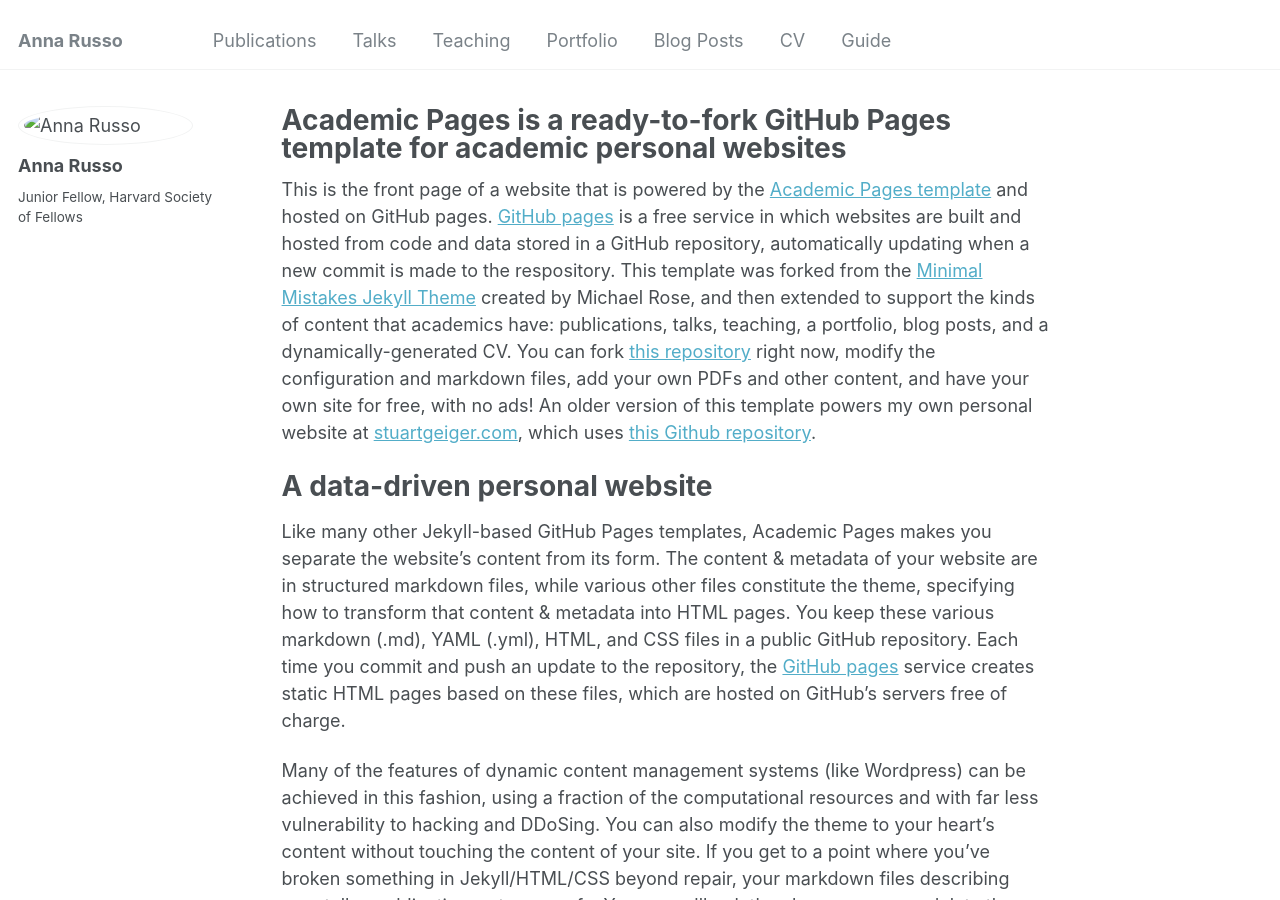
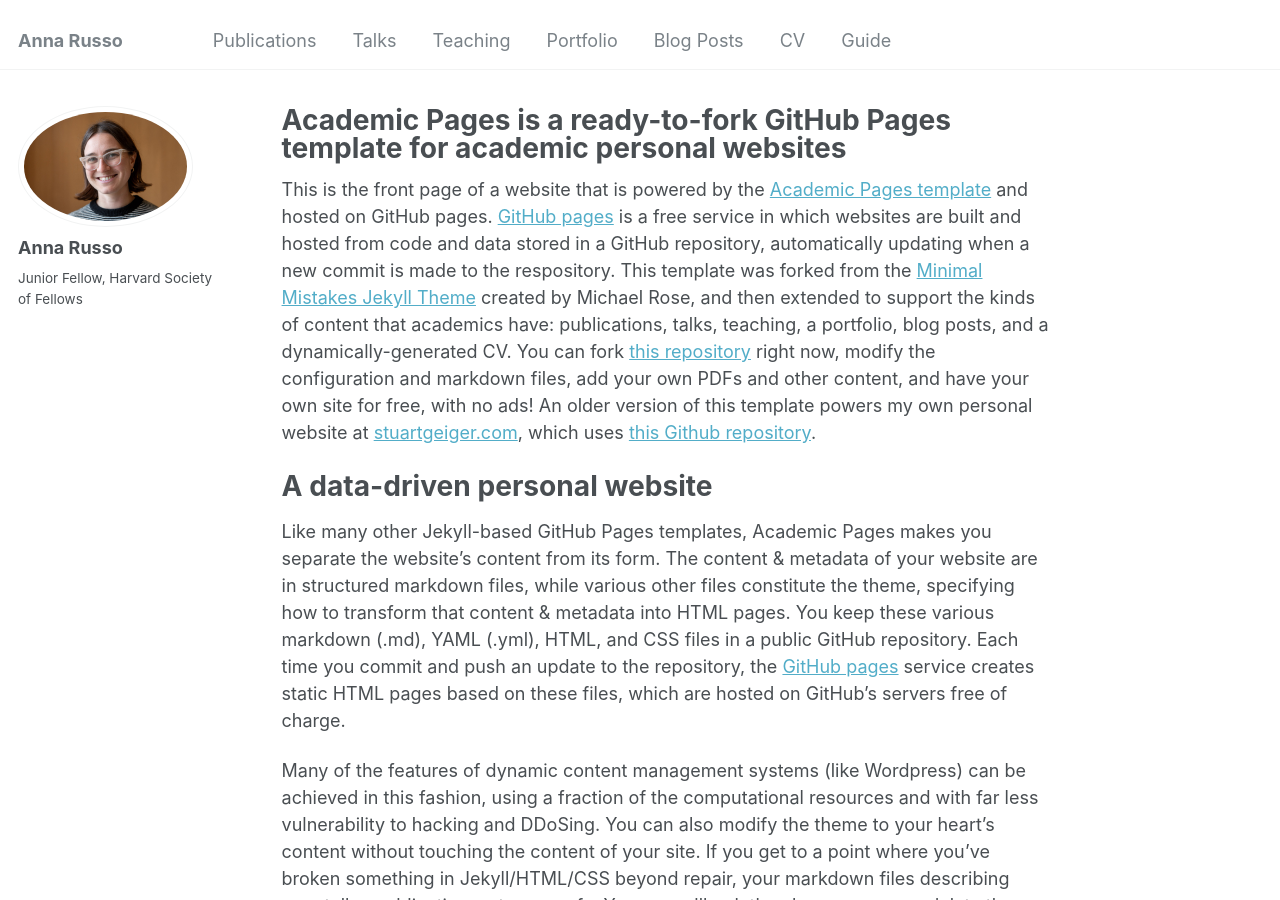
Before and after one commit to annarusso/annarusso.github.io, a Jekyll site: the page built from _pages/about.md, in a window 1280 px wide and 900 px high. Built offline with Jekyll 4.4.1, drawn with Linux system fonts in a browser that asks for light colours.

Commit message:
Update _config.yml

```diff
--- a/_config.yml
+++ b/_config.yml
@@ -21,7 +21,7 @@ repository               : "annarusso/annarusso.github.io"
 #               Additional customization can be done by editing /_includes/author-profile.html
 author:
   # Biographic information
-  avatar           : "images/Russo-headshot.png"
+  avatar           : "Russo-headshot.png"
   name             : "Anna Russo"
   pronouns         : # example: "she/her"
   bio              : "Junior Fellow, Harvard Society of Fellows"
```
